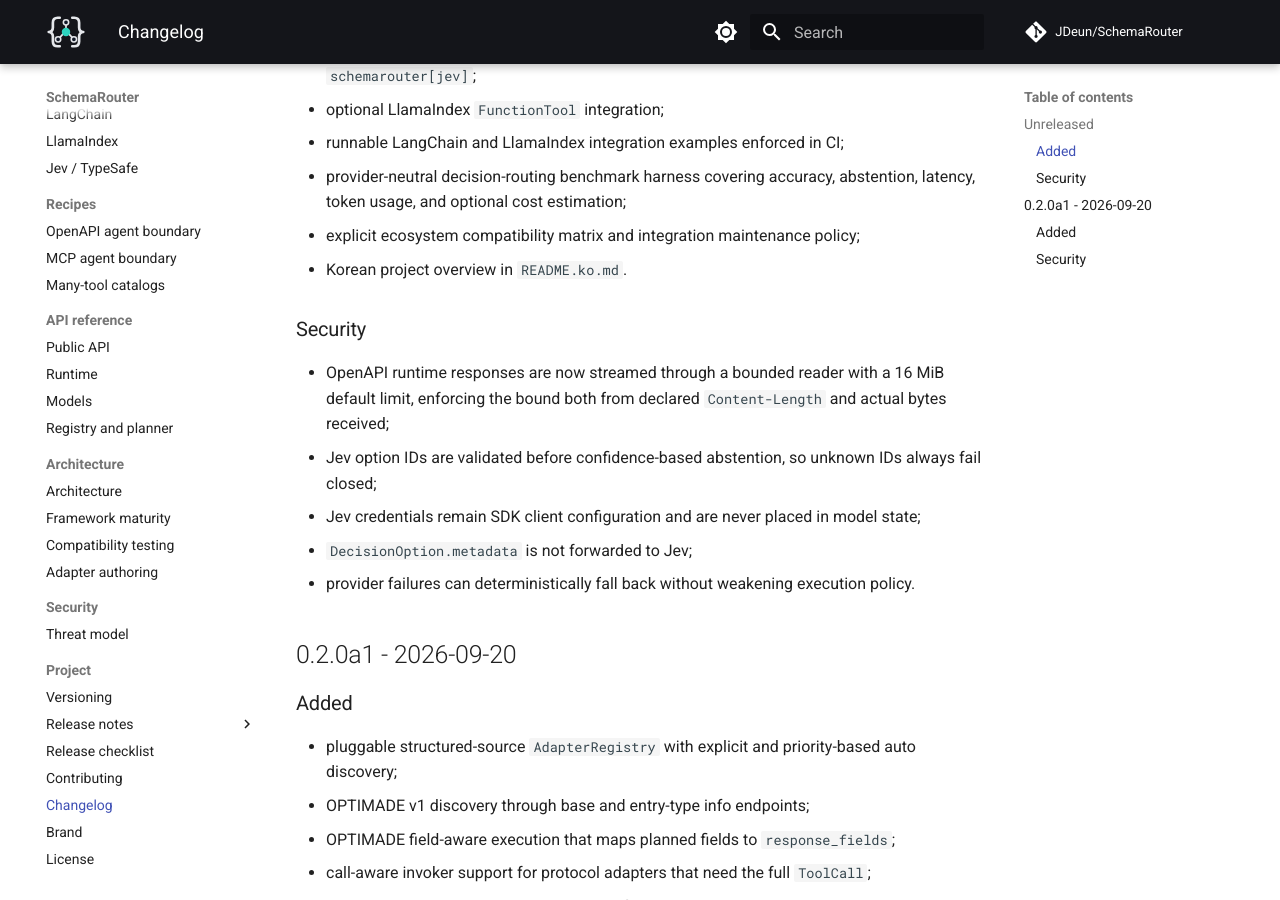
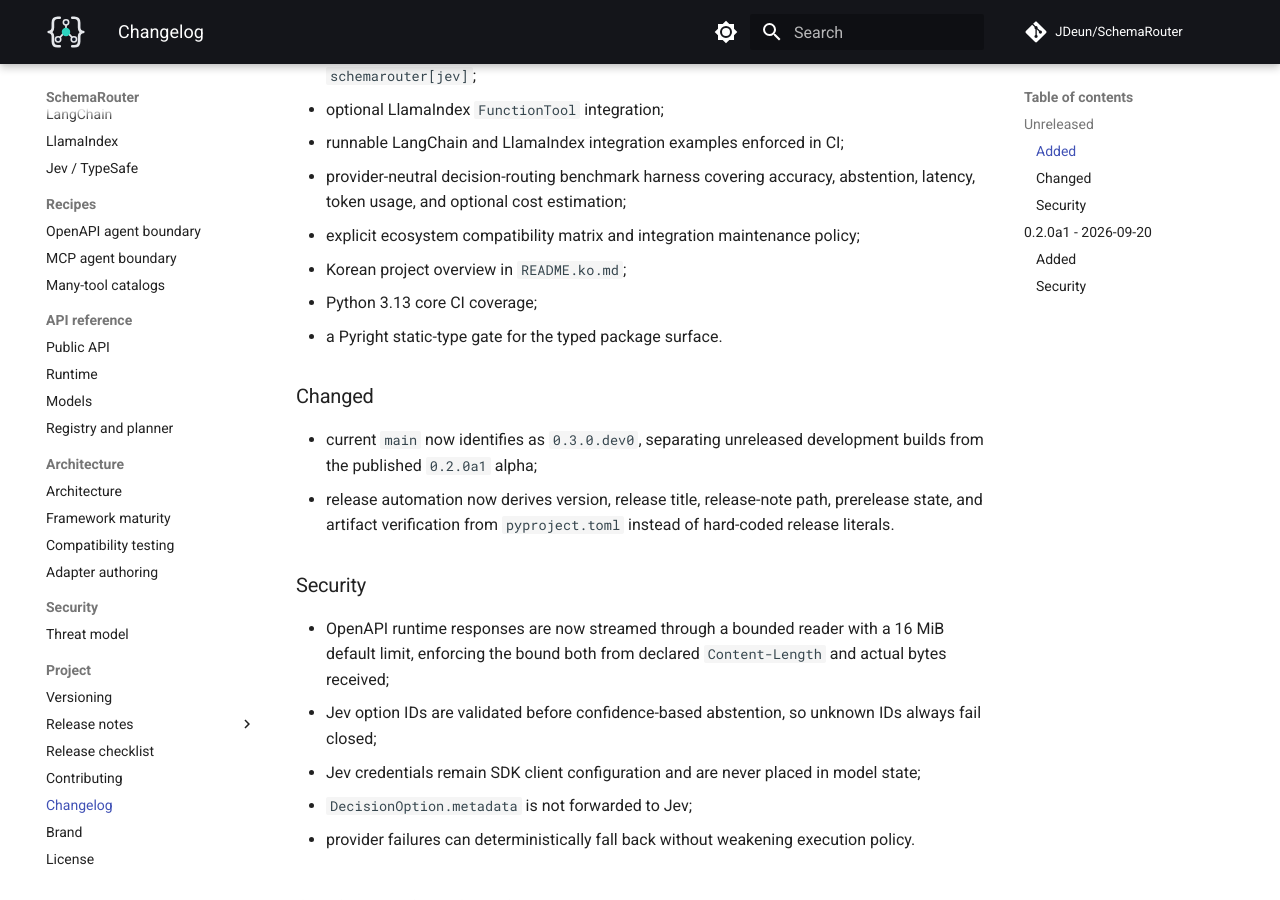
Before and after one commit to JDeun/SchemaRouter, an MkDocs documentation site: the page built from docs/changelog.md, in a window 1280 px wide and 900 px high, scrolled down 396 px. Built offline with MkDocs 1.6.1 and Material for MkDocs 9.7.7, drawn with Linux system fonts in a browser that asks for light colours; comment, search, counter and statistics services are not loaded.

Commit message:
docs: record release and type hardening

```diff
--- a/docs/changelog.md
+++ b/docs/changelog.md
@@ -16,7 +16,16 @@ The project is pre-1.0 and follows the compatibility rules in
 - provider-neutral decision-routing benchmark harness covering accuracy, abstention, latency,
   token usage, and optional cost estimation;
 - explicit ecosystem compatibility matrix and integration maintenance policy;
-- Korean project overview in `README.ko.md`.
+- Korean project overview in `README.ko.md`;
+- Python 3.13 core CI coverage;
+- a Pyright static-type gate for the typed package surface.
+
+### Changed
+
+- current `main` now identifies as `0.3.0.dev0`, separating unreleased development builds from
+  the published `0.2.0a1` alpha;
+- release automation now derives version, release title, release-note path, prerelease state, and
+  artifact verification from `pyproject.toml` instead of hard-coded release literals.
 
 ### Security
 
```
